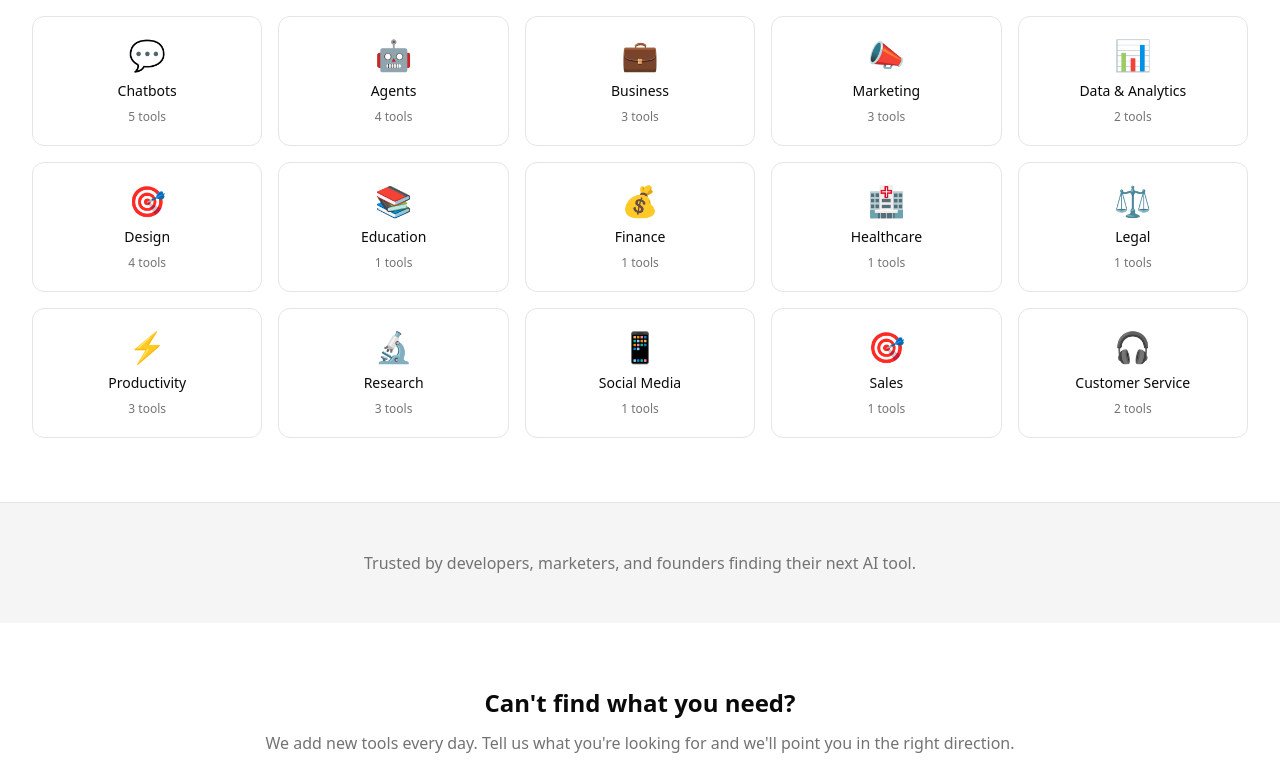
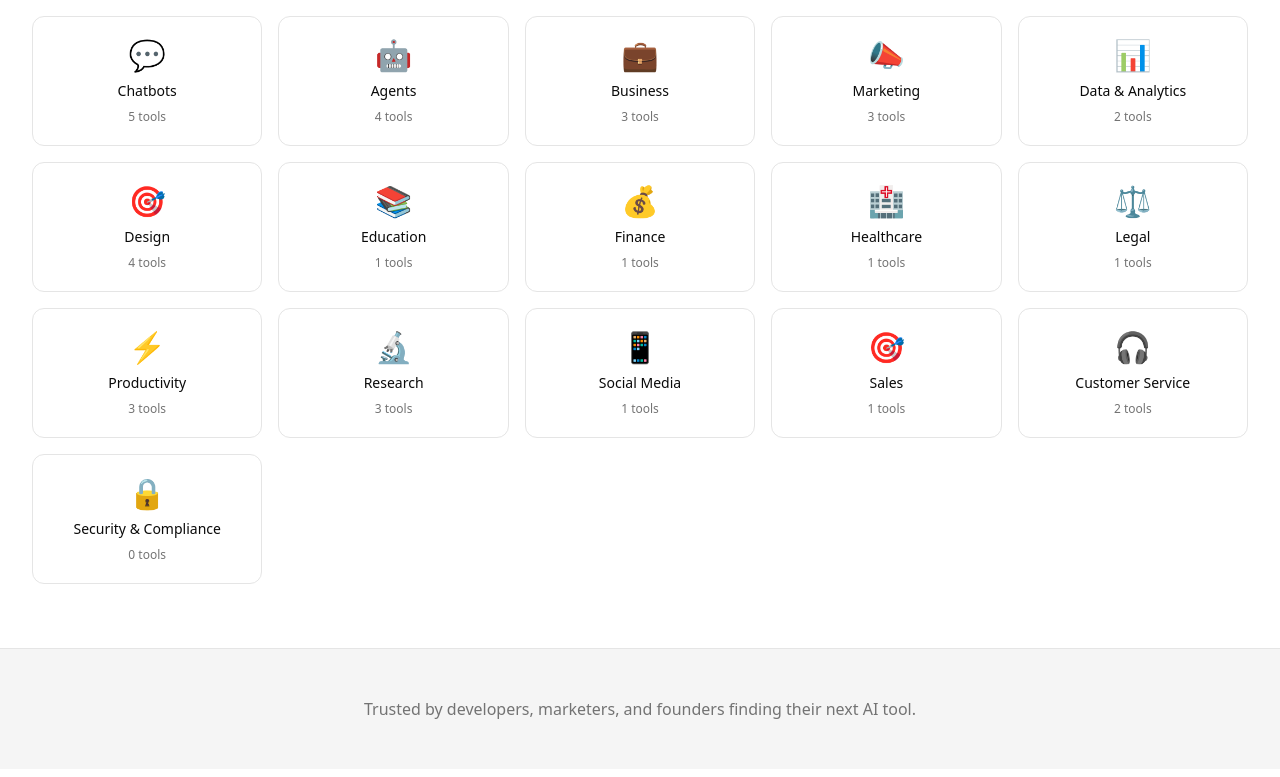
Before and after one commit to ali-abassi/ai-legal-directory, a Next.js app: page / in a window 1280 px wide. Shown: the part 1826-2603 px from the top of the page. Built offline with nearby package versions, Linux system fonts and the light colour scheme.

Commit message:
Add Security & Compliance category

```diff
--- a/src/data/categories.ts
+++ b/src/data/categories.ts
@@ -147,5 +147,12 @@ export const categories: Category[] = [
     description: "Automated support, ticket routing, sentiment analysis, and self-service knowledge bases. AI that handles routine inquiries so your team can focus on complex issues.",
     whatToLookFor: "Escalation handling is the make-or-break feature. The best tools know when to hand off to a human. Check customization options and how well the AI understands your specific product/domain.",
     icon: "🎧"
+  },
+  {
+    slug: "security",
+    name: "AI Security & Compliance Tools",
+    description: "Threat detection, vulnerability scanning, compliance monitoring, and security automation. AI that helps organizations stay ahead of threats and meet regulatory requirements.",
+    whatToLookFor: "False positive rates matter as much as detection rates. The best security tools reduce alert fatigue, not add to it. Check integration with your existing security stack and compliance framework coverage.",
+    icon: "🔒"
   }
 ]
```
